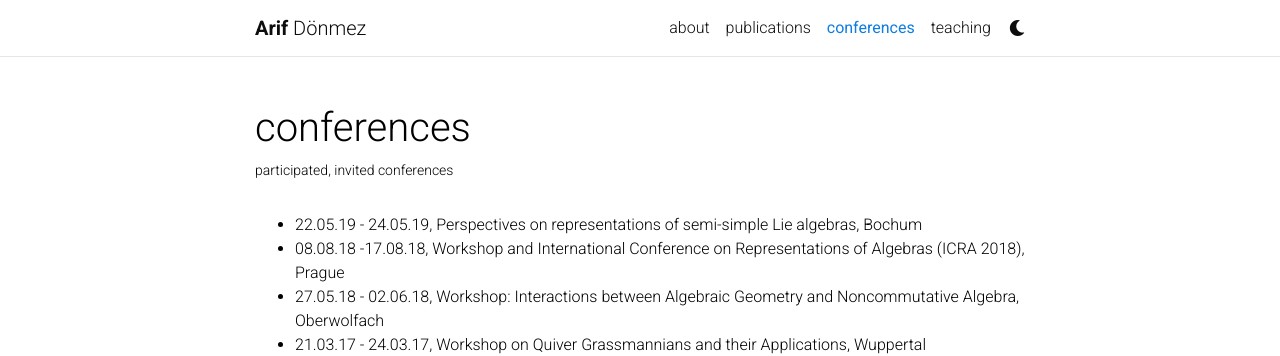
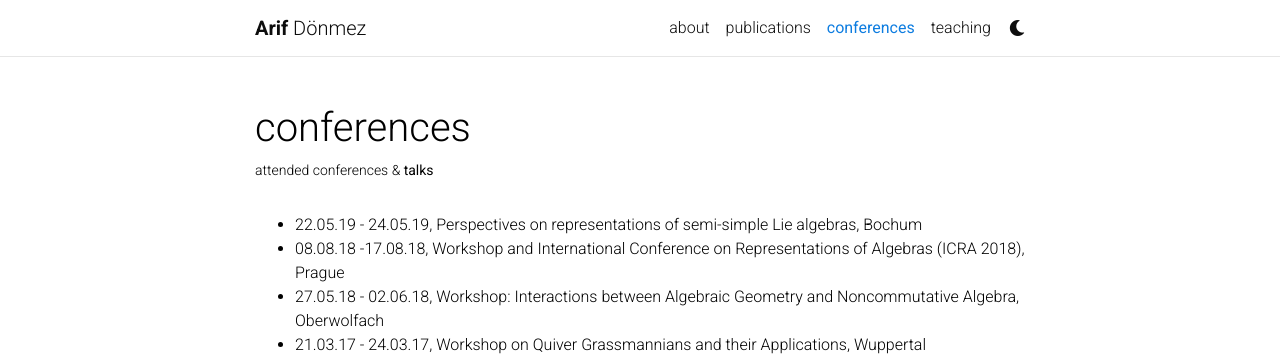
Before and after one commit to ArifDoenmez/ArifDoenmez.github.io, a Jekyll site: the page built from _pages/conferences.md, in a window 1280 px wide. Shown: the top 356 px of the page. Built offline with Jekyll 4.4.1, drawn with Linux system fonts in a browser that asks for light colours; comment, search, counter and statistics services are not loaded; a style sheet for code colours, icons or effects is not loaded.

Commit message:
Update conferences.md

```diff
--- a/_pages/conferences.md
+++ b/_pages/conferences.md
@@ -2,7 +2,7 @@
 layout: page
 permalink: /conferences/
 title: conferences
-description: participated, invited conferences
+description: attended conferences & <b>talks</b>
 nav: true
 nav_order: 3
 ---
```
